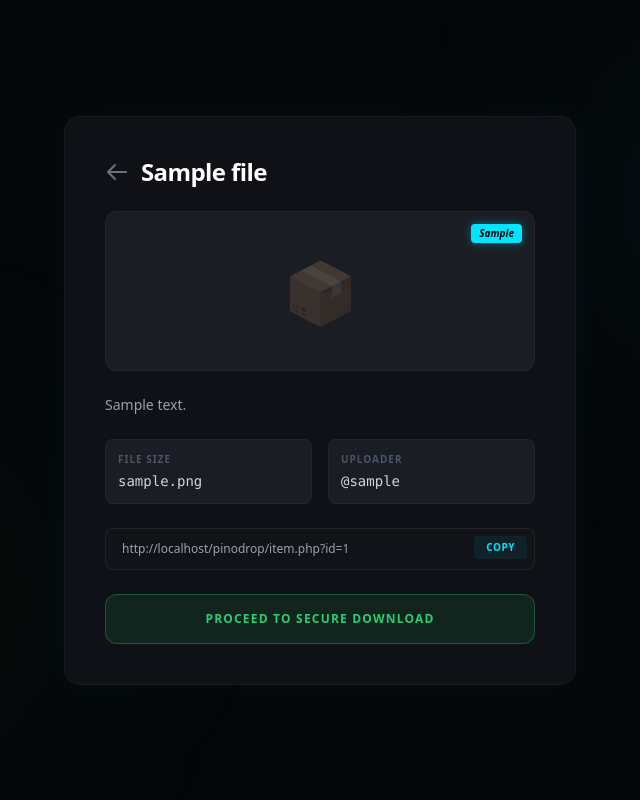
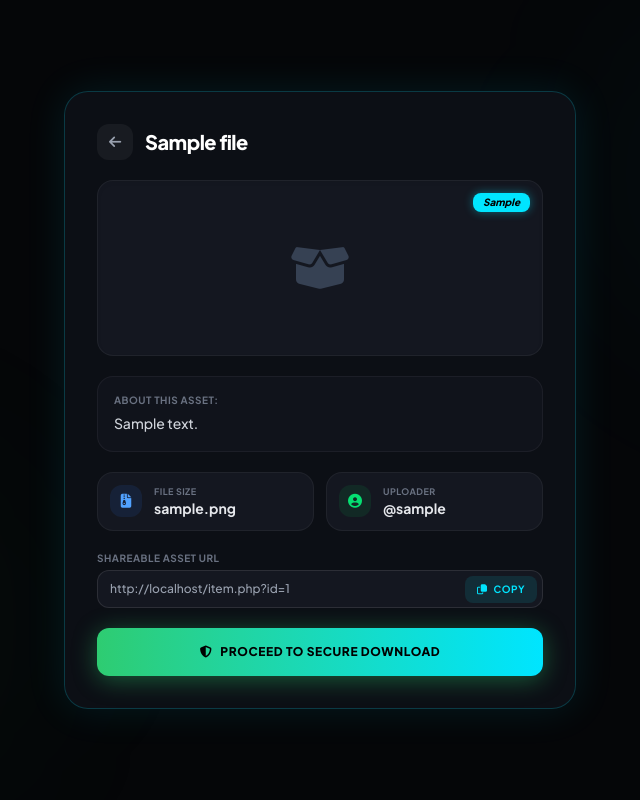
Before and after one commit to pinomaxtv/pinomaxDrop, a PHP site: page /item.php?id=1 in a window 1280 px wide. Shown: the whole page, without its empty margins (320-960 px from the left). Run offline with PHP 8.4, Linux system fonts and the light colour scheme; tables that the repository leaves empty hold one stand-in row (values such as "Sample post").

Commit message:
Add files via upload

```diff
--- a/item.php
+++ b/item.php
@@ -1,70 +1,118 @@
 <?php
 require 'config.php';
+
 $id = isset($_GET['id']) ? (int)$_GET['id'] : 0;
-$stmt = $pdo->prepare("SELECT f.*, u.username FROM pd_files f JOIN pd_users u ON f.user_id = u.id WHERE f.id = ?");
+$stmt = $pdo->prepare("SELECT f.*, u.username FROM pd_files f LEFT JOIN pd_users u ON f.user_id = u.id WHERE f.id = ?");
 $stmt->execute([$id]);
 $file = $stmt->fetch();
-if (!$file) die("File not found.");
-$shareLink = "http://" . $_SERVER['HTTP_HOST'] . "/pinodrop/item.php?id=" . $id;
+
+if (!$file) {
+    die("<div style='background:#050608;color:#ff4757;height:100vh;display:flex;align-items:center;justify-content:center;font-family:sans-serif;font-weight:bold;'>⚠️ Error: Hindi mahanap ang file na ito o nabura na ng uploader.</div>");
+}
+
+// 🌐 Dynamic HTTPS Share Link Generator
+$protocol = (!empty($_SERVER['HTTPS']) && $_SERVER['HTTPS'] !== 'off' || $_SERVER['SERVER_PORT'] == 443 || (isset($_SERVER['HTTP_X_FORWARDED_PROTO']) && $_SERVER['HTTP_X_FORWARDED_PROTO'] == 'https')) ? "https://" : "http://";
+$shareLink = $protocol . $_SERVER['HTTP_HOST'] . $_SERVER['REQUEST_URI'];
 ?>
 <!doctype html>
-<html style="height: 100%; margin: 0;">
+<html lang="en">
   <head>
     <meta charset="UTF-8" />
-    <meta name="viewport" content="width=device-width, initial-scale=1.0" />
+    <meta name="viewport" content="width=device-width, initial-scale=1.0, maximum-scale=1.0, user-scalable=no" />
     <title><?= esc($file['title']) ?> - PinoDrop</title>
     <script src="https://cdn.jsdelivr.net/npm/@tailwindcss/browser@4"></script>
+    <link href="https://fonts.googleapis.com/css2?family=Plus+Jakarta+Sans:wght@500;600;700;800;900&display=swap" rel="stylesheet">
+    <link rel="stylesheet" href="https://cdnjs.cloudflare.com/ajax/libs/font-awesome/6.4.2/css/all.min.css">
     <style>
-      body { margin: 0; height: 100%; display: flex; align-items: center; justify-content: center; overflow: hidden; }
+      * { font-family: 'Plus Jakarta Sans', sans-serif; -webkit-tap-highlight-color: transparent; }
+      body { margin: 0; min-height: 100vh; background: #050608; }
     </style>
   </head>
-  <body class="bg-[#050608] text-[#e0e0e0] font-sans">
-    <div class="absolute top-0 right-0 w-[400px] h-[400px] bg-[#00e5ff0a] rounded-full blur-[120px] -z-10 pointer-events-none"></div>
-    <div class="absolute bottom-0 left-0 w-[400px] h-[400px] bg-[#2ecc710a] rounded-full blur-[120px] -z-10 pointer-events-none"></div>
+  <body class="text-[#e0e0e0] flex items-center justify-center p-4 sm:p-6 py-10 relative overflow-x-hidden">
 
-    <div class="relative z-10 bg-[#0f1116] border border-[#ffffff0a] p-10 rounded-2xl shadow-[0_0_30px_rgba(0,229,255,0.05)] w-full max-w-lg">
-      <div class="flex items-center gap-3 mb-6">
-        <a href="index.php" class="text-gray-500 hover:text-[#00e5ff] transition-colors"><svg class="w-6 h-6" fill="none" stroke="currentColor" viewBox="0 0 24 24"><path stroke-linecap="round" stroke-linejoin="round" stroke-width="2" d="M10 19l-7-7m0 0l7-7m-7 7h18"></path></svg></a>
-        <h2 class="text-2xl font-bold text-white tracking-tight leading-tight"><?= esc($file['title']) ?></h2>
+    <!-- AMBIENT BACKGROUND GLOW -->
+    <div class="fixed top-0 right-0 w-[350px] h-[350px] bg-[#00e5ff0a] rounded-full blur-[100px] pointer-events-none"></div>
+    <div class="fixed bottom-0 left-0 w-[350px] h-[350px] bg-[#2ecc710a] rounded-full blur-[100px] pointer-events-none"></div>
+
+    <div class="relative z-10 bg-[#0e1118]/90 border border-[#00e5ff33] p-6 sm:p-8 rounded-3xl shadow-[0_0_40px_rgba(0,229,255,0.1)] w-full max-w-lg backdrop-blur-xl">
+
+      <!-- TOP HEADER -->
+      <div class="flex items-center gap-3 mb-5">
+        <a href="index.php" class="w-9 h-9 bg-white/5 hover:bg-white/10 rounded-xl flex items-center justify-center text-gray-400 hover:text-white transition-colors">
+          <i class="fa-solid fa-arrow-left text-sm"></i>
+        </a>
+        <div class="flex-1 overflow-hidden">
+          <h1 class="text-base sm:text-xl font-black text-white tracking-tight leading-snug line-clamp-1"><?= esc($file['title']) ?></h1>
+        </div>
       </div>
 
-      <div class="w-full h-40 bg-[#1a1d24] rounded-xl mb-6 relative overflow-hidden flex items-center justify-center border border-[#ffffff0a]">
-        <span class="text-[60px] opacity-20">📦</span>
-        <div class="absolute top-3 right-3 bg-[#00e5ff] text-black text-[10px] font-black px-2 py-0.5 rounded italic shadow-[0_0_8px_rgba(0,229,255,0.4)]">
+      <!-- BANNER / PREVIEW BOX -->
+      <div class="w-full h-36 sm:h-44 bg-[#141720] rounded-2xl mb-5 relative overflow-hidden flex items-center justify-center border border-white/5 shadow-inner">
+        <i class="fa-solid fa-box-open text-4xl sm:text-5xl text-gray-700"></i>
+        <div class="absolute top-3 right-3 bg-[#00e5ff] text-black text-[10px] font-black px-2.5 py-0.5 rounded-lg italic shadow-[0_0_10px_rgba(0,229,255,0.4)]">
           <?= esc($file['category']) ?>
         </div>
       </div>
 
-      <p class="text-gray-400 text-sm mb-6"><?= nl2br(esc($file['description'])) ?: 'No description provided.' ?></p>
+      <!-- DESCRIPTION -->
+      <div class="bg-[#141720]/60 border border-white/5 rounded-2xl p-4 mb-5">
+        <span class="text-[10px] uppercase font-bold text-gray-500 tracking-wider block mb-1">About this asset:</span>
+        <p class="text-gray-300 text-xs sm:text-sm leading-relaxed whitespace-pre-line"><?= nl2br(esc($file['description'])) ?: 'No description provided by uploader.' ?></p>
+      </div>
 
-      <div class="grid grid-cols-2 gap-4 mb-6">
-        <div class="bg-[#1a1d24] rounded-lg p-3 border border-[#ffffff0a]">
-          <div class="text-[10px] uppercase tracking-widest text-gray-600 font-bold mb-1">File Size</div>
-          <div class="text-sm text-gray-300 font-mono"><?= esc($file['file_size']) ?></div>
+      <!-- METRICS GRID -->
+      <div class="grid grid-cols-2 gap-3 mb-5">
+        <div class="bg-[#141720] rounded-2xl p-3 border border-white/5 flex items-center gap-3">
+          <div class="w-8 h-8 rounded-xl bg-blue-500/10 text-blue-400 flex items-center justify-center text-sm">
+            <i class="fa-solid fa-file-zipper"></i>
+          </div>
+          <div>
+            <div class="text-[9px] uppercase tracking-wider text-gray-500 font-bold">File Size</div>
+            <div class="text-xs sm:text-sm text-gray-200 font-mono font-bold"><?= esc($file['file_size']) ?></div>
+          </div>
         </div>
-        <div class="bg-[#1a1d24] rounded-lg p-3 border border-[#ffffff0a]">
-          <div class="text-[10px] uppercase tracking-widest text-gray-600 font-bold mb-1">Uploader</div>
-          <div class="text-sm text-gray-300 font-mono">@<?= esc($file['username']) ?></div>
+
+        <div class="bg-[#141720] rounded-2xl p-3 border border-white/5 flex items-center gap-3">
+          <div class="w-8 h-8 rounded-xl bg-green-500/10 text-green-400 flex items-center justify-center text-sm">
+            <i class="fa-solid fa-circle-user"></i>
+          </div>
+          <div>
+            <div class="text-[9px] uppercase tracking-wider text-gray-500 font-bold">Uploader</div>
+            <div class="text-xs sm:text-sm text-gray-200 font-mono font-bold">@<?= esc($file['username'] ?? 'Creator') ?></div>
+          </div>
         </div>
       </div>
 
-      <div class="mb-6 relative">
-         <input type="text" id="shareUrl" value="<?= $shareLink ?>" readonly class="w-full bg-[#111318] border border-[#ffffff11] rounded-lg py-3 px-4 text-xs text-gray-400 focus:outline-none" />
-         <button onclick="copyLink()" class="absolute right-2 top-2 bg-[#00e5ff11] text-[#00e5ff] hover:bg-[#00e5ff] hover:text-black px-3 py-1 rounded text-[10px] uppercase font-bold tracking-wider transition-all">Copy</button>
+      <!-- SHARE BOX WITH CLIPBOARD API -->
+      <div class="mb-5">
+        <label class="block text-[10px] uppercase tracking-wider text-gray-500 font-bold mb-1">Shareable Asset URL</label>
+        <div class="relative flex items-center">
+          <input type="text" id="shareUrl" value="<?= esc($shareLink) ?>" readonly class="w-full bg-[#141720] border border-white/10 rounded-xl py-2.5 pl-3 pr-20 text-xs text-gray-400 focus:outline-none select-all font-mono" />
+          <button onclick="copyShareLink()" class="absolute right-1.5 bg-[#00e5ff]/10 hover:bg-[#00e5ff] text-[#00e5ff] hover:text-black px-3 py-1.5 rounded-lg text-[10px] uppercase font-bold tracking-wider transition-all flex items-center gap-1.5">
+            <i class="fa-regular fa-copy"></i> <span id="copyText">Copy</span>
+          </button>
+        </div>
       </div>
 
-      <a href="verify_download.php?id=<?= $file['id'] ?>" class="block w-full text-center py-4 bg-[#2ecc71]/10 border border-[#2ecc71]/30 text-[#2ecc71] font-bold rounded-xl uppercase tracking-widest text-xs hover:bg-[#2ecc71] hover:text-black hover:shadow-[0_0_20px_rgba(46,204,113,0.4)] transition-all">
-        Proceed to Secure Download
+      <!-- PROCEED TO AD-GATE DOWNLOAD -->
+      <a href="verify_download.php?id=<?= $file['id'] ?>" class="w-full py-4 bg-gradient-to-r from-[#2ecc71] to-[#00e5ff] hover:opacity-95 text-black font-black rounded-xl uppercase tracking-wider text-xs shadow-[0_4px_25px_rgba(46,204,113,0.4)] transition-all flex items-center justify-center gap-2 active:scale-98">
+        <i class="fa-solid fa-shield-halved"></i> Proceed to Secure Download
       </a>
     </div>
 
     <script>
-        function copyLink() {
-            var copyText = document.getElementById("shareUrl");
-            copyText.select();
-            copyText.setSelectionRange(0, 99999);
-            document.execCommand("copy");
-            alert("Link copied to clipboard!");
+        async function copyShareLink() {
+            const input = document.getElementById("shareUrl");
+            const btnText = document.getElementById("copyText");
+            try {
+                await navigator.clipboard.writeText(input.value);
+                btnText.innerText = "COPIED!";
+                setTimeout(() => { btnText.innerText = "COPY"; }, 2000);
+            } catch (err) {
+                input.select();
+                document.execCommand("copy");
+                alert("Link copied to clipboard!");
+            }
         }
     </script>
   </body>
```
